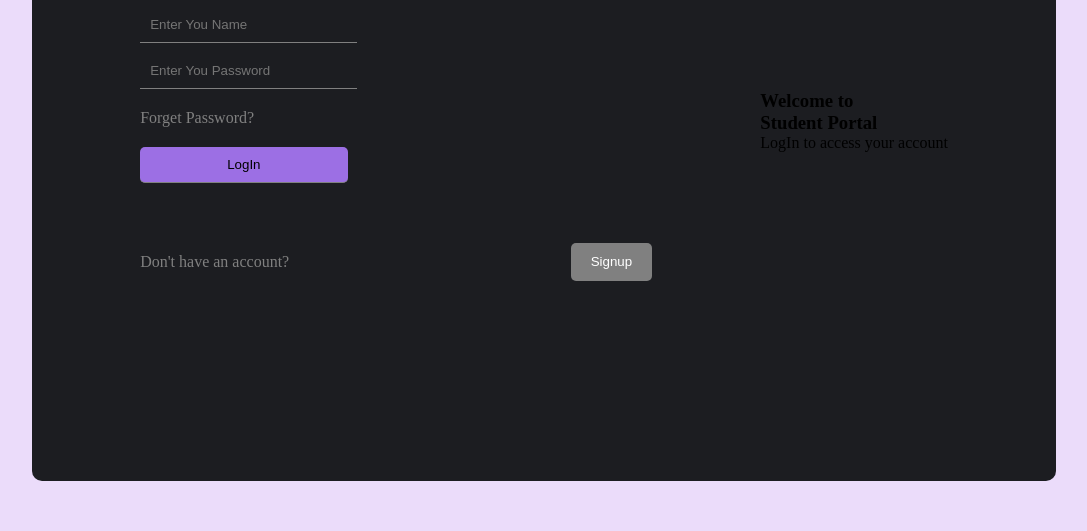
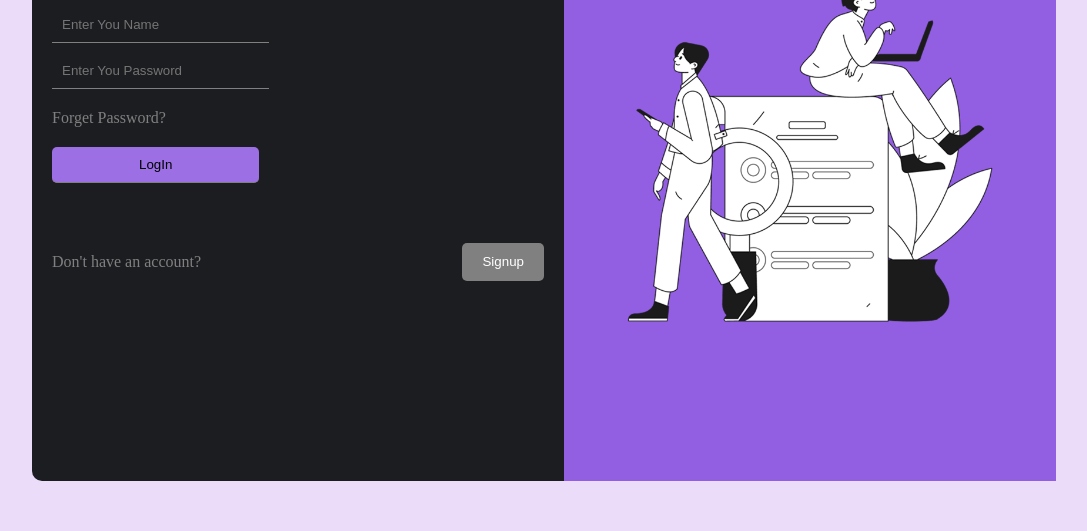
Before and after one commit to MUSTAKIMBIN/student-login-form, a plain HTML site: page index.html in a window 1280 px wide. Shown: the part 269-800 px from the top of the page, without its empty margins (96-1183 px from the left). Drawn offline with Linux system fonts and the light colour scheme.

Commit message:
complited wellcome section

```diff
--- a/index.html
+++ b/index.html
@@ -28,6 +28,10 @@
           <span>Student Portal</span>
         </h3>
         <p>LogIn to access your account</p>
+        <img
+          src="./img/招聘矢量插画人物场景插画招聘1100924黑与白-01 copy 1.png"
+          alt="Student"
+        />
       </div>
     </div>
   </body>
--- a/style.css
+++ b/style.css
@@ -31,6 +31,7 @@ form input {
 }
 .form-div {
   display: flex;
+  padding: 20px;
   flex-direction: column;
   background-color: #1c1d21;
   width: 50%;
@@ -67,3 +68,30 @@ form input {
   border-radius: 5px;
   border: none;
 }
+
+/* welcome section */
+.welcome {
+  background-color: #925fe2;
+  height: 100%;
+  width: 50%;
+}
+.welcome h3 {
+  font-size: 3rem;
+  color: whitesmoke;
+  padding: 60px 30px 0;
+}
+.welcome h3 span {
+  font-size: 2.5rem;
+  color: whitesmoke;
+}
+.welcome p {
+  font-size: small;
+  color: white;
+  font-weight: 600;
+  padding: 10px 30px;
+}
+.welcome img {
+  width: 100%;
+  object-fit: cover;
+  overflow: hidden;
+}
```
Also changed, not shown: img/招聘矢量插画人物场景插画招聘1100924黑与白-01 copy 1.png (added), 1 other file.
